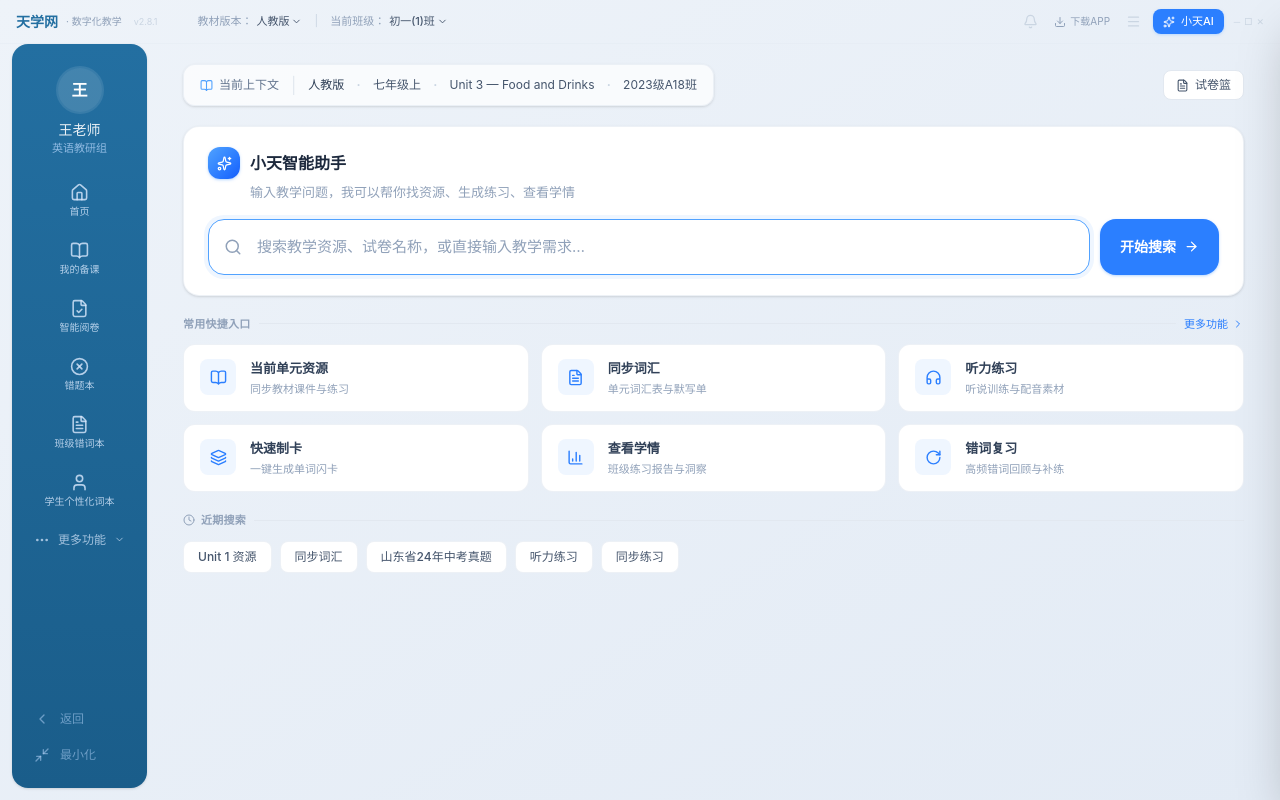
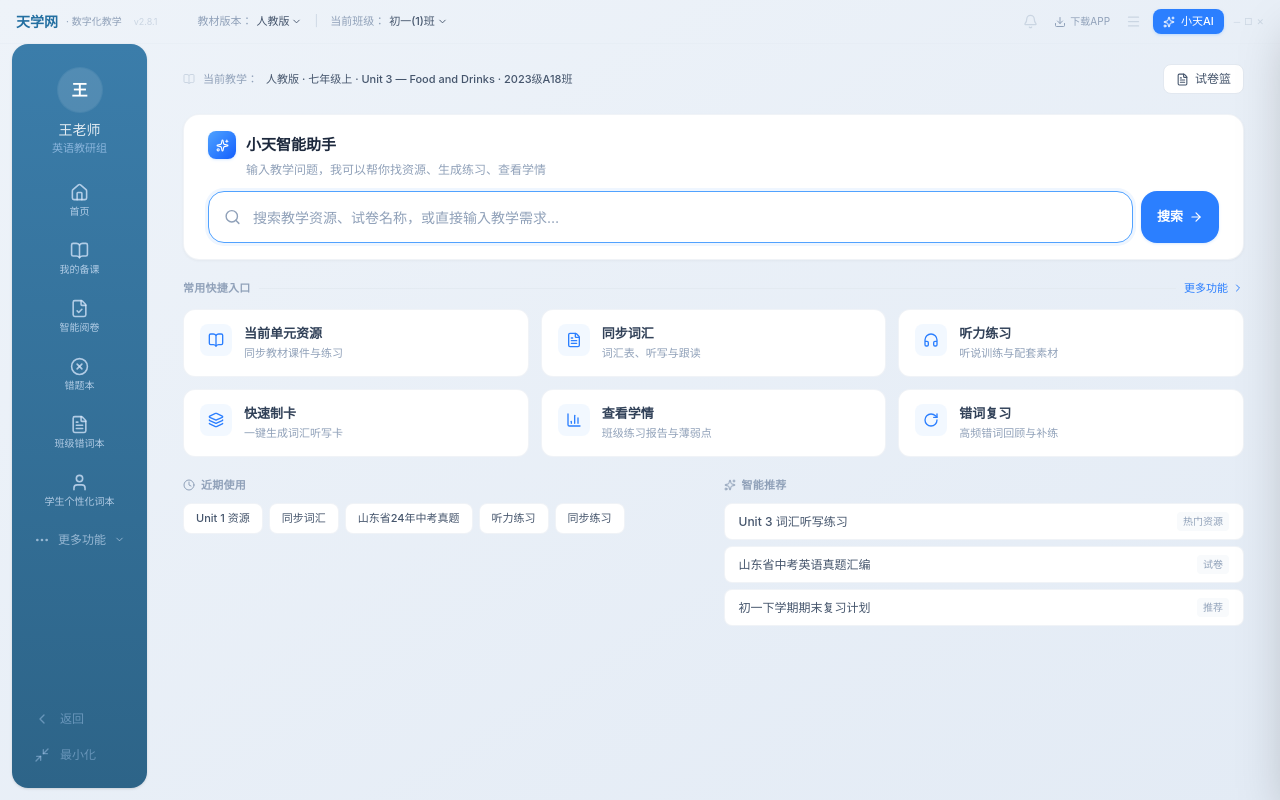
Before and after one commit to 4mjb5zs24c-wq/xiaotian-ai, a React (Vite) app: page /#/search in a window 1280 px wide. Built offline with nearby package versions, Linux system fonts and the light colour scheme.

Commit message:
style: 搜索页视觉微调 — 卡片压缩、上下文精简化、智能推荐、侧边栏降饱和度

```diff
--- a/src/layouts/MainLayout.tsx
+++ b/src/layouts/MainLayout.tsx
@@ -113,17 +113,17 @@ export default function MainLayout() {
         {/* ── Sidebar ── */}
         <aside
           className={clsx(
-            'fixed inset-y-0 left-0 z-50 flex w-[135px] flex-col bg-gradient-to-b from-[#236fa1] to-[#1a5d8a] transition-transform lg:static lg:z-auto lg:rounded-2xl lg:inset-auto overflow-hidden shrink-0 shadow-sm',
+            'fixed inset-y-0 left-0 z-50 flex w-[135px] flex-col bg-gradient-to-b from-[#3b7daa] to-[#2d6488] transition-transform lg:static lg:z-auto lg:rounded-2xl lg:inset-auto overflow-hidden shrink-0 shadow-sm',
             sidebarOpen ? 'translate-x-0' : '-translate-x-full lg:translate-x-0',
           )}
         >
           {/* Teacher avatar */}
           <div className="flex flex-col items-center px-4 pt-6 pb-4">
-            <div className="w-11 h-11 rounded-full bg-white/15 flex items-center justify-center text-white text-base font-bold mb-2 ring-2 ring-white/10">
+            <div className="w-11 h-11 rounded-full bg-white/12 flex items-center justify-center text-white text-base font-bold mb-2 ring-1 ring-white/8">
               王
             </div>
-            <p className="text-white/90 text-sm font-medium">王老师</p>
-            <p className="text-blue-200/70 text-[11px]">英语教研组</p>
+            <p className="text-white/85 text-sm font-medium">王老师</p>
+            <p className="text-blue-200/60 text-[11px]">英语教研组</p>
           </div>
 
           {/* Nav items — icon on top, text below */}
@@ -142,8 +142,8 @@ export default function MainLayout() {
                   return clsx(
                     'flex flex-col items-center gap-0.5 py-2.5 rounded-xl text-[10px] font-medium transition-all duration-200',
                     active
-                      ? 'bg-white/25 text-white shadow-sm'
-                      : 'text-blue-100/80 hover:bg-white/10 hover:text-white',
+                      ? 'bg-white/20 text-white shadow-sm'
+                      : 'text-blue-100/75 hover:bg-white/8 hover:text-white',
                   )
                 }}
               >
@@ -156,14 +156,14 @@ export default function MainLayout() {
             <div className="relative">
               <button
                 onClick={() => setMoreOpen(!moreOpen)}
-                className="flex items-center gap-2 px-3 py-2.5 rounded-md text-[12px] font-medium text-blue-100/70 hover:bg-white/10 hover:text-white w-full transition-colors"
+                className="flex items-center gap-2 px-3 py-2.5 rounded-md text-[12px] font-medium text-blue-100/60 hover:bg-white/8 hover:text-white/90 w-full transition-colors"
               >
                 <MoreHorizontal size={16} />
                 更多功能
                 <ChevronDown size={11} className={clsx('ml-auto transition-transform', moreOpen && 'rotate-180')} />
               </button>
               {moreOpen && (
-                <div className="absolute left-2 right-2 top-full bg-[#1a5680] rounded-lg py-1 shadow-lg z-10 border border-white/5">
+                <div className="absolute left-2 right-2 top-full bg-[#246283] rounded-lg py-1 shadow-lg z-10 border border-white/5">
                   {[
                     { to: '/writing', label: '写作批改' },
                     { to: '/listening', label: '听力/听说' },
@@ -173,7 +173,7 @@ export default function MainLayout() {
                       key={item.to}
                       to={item.to}
                       onClick={() => { setSidebarOpen(false); setMoreOpen(false) }}
-                      className="block px-4 py-2 text-[12px] text-blue-100/80 hover:bg-white/10 hover:text-white transition-colors"
+                      className="block px-4 py-2 text-[12px] text-blue-100/75 hover:bg-white/8 hover:text-white transition-colors"
                     >
                       {item.label}
                     </NavLink>
@@ -183,14 +183,14 @@ export default function MainLayout() {
             </div>
           </nav>
 
-          {/* Bottom controls — dimmed, secondary */}
+          {/* Bottom controls — strongly dimmed */}
           {location.pathname !== '/' && (
             <div className="px-2.5 pb-4 space-y-0.5 mt-auto">
-              <button className="flex items-center gap-2.5 px-3 py-2 rounded-md text-[12px] text-blue-200/50 hover:text-blue-100/70 hover:bg-white/5 w-full transition-colors">
+              <button className="flex items-center gap-2.5 px-3 py-2 rounded-md text-[12px] text-blue-200/40 hover:text-blue-100/60 hover:bg-white/5 w-full transition-colors">
                 <ChevronLeft size={16} />
                 返回
               </button>
-              <button className="flex items-center gap-2.5 px-3 py-2 rounded-md text-[12px] text-blue-200/50 hover:text-blue-100/70 hover:bg-white/5 w-full transition-colors">
+              <button className="flex items-center gap-2.5 px-3 py-2 rounded-md text-[12px] text-blue-200/40 hover:text-blue-100/60 hover:bg-white/5 w-full transition-colors">
                 <Minimize2 size={16} />
                 最小化
               </button>
--- a/src/pages/SearchPage.tsx
+++ b/src/pages/SearchPage.tsx
@@ -22,12 +22,20 @@ import type {
 const recentSearches = ['Unit 1 资源', '同步词汇', '山东省24年中考真题', '听力练习', '同步练习']
 
 const QUICK_ENTRIES: { key: string; icon: React.ElementType; label: string; desc: string; query: string }[] = [
-  { key: 'unit-resources', icon: BookOpen,     label: '当前单元资源', desc: '同步教材课件与练习', query: '当前单元资源' },
-  { key: 'sync-vocab',    icon: FileText,      label: '同步词汇',     desc: '单元词汇表与默写单', query: '同步词汇' },
-  { key: 'listening',     icon: Headphones,    label: '听力练习',     desc: '听说训练与配音素材', query: '听力练习' },
-  { key: 'flash-card',    icon: Layers,        label: '快速制卡',     desc: '一键生成单词闪卡',   query: '快速制卡' },
-  { key: 'insight',       icon: BarChart3,     label: '查看学情',     desc: '班级练习报告与洞察', query: '练习报告' },
-  { key: 'wrong-review',  icon: RotateCw,      label: '错词复习',     desc: '高频错词回顾与补练', query: '错词复习' },
+  { key: 'unit-resources', icon: BookOpen,     label: '当前单元资源', desc: '同步教材课件与练习',     query: '当前单元资源' },
+  { key: 'sync-vocab',    icon: FileText,      label: '同步词汇',     desc: '词汇表、听写与跟读',     query: '同步词汇' },
+  { key: 'listening',     icon: Headphones,    label: '听力练习',     desc: '听说训练与配套素材',     query: '听力练习' },
+  { key: 'flash-card',    icon: Layers,        label: '快速制卡',     desc: '一键生成词汇听写卡',     query: '快速制卡' },
+  { key: 'insight',       icon: BarChart3,     label: '查看学情',     desc: '班级练习报告与薄弱点',   query: '练习报告' },
+  { key: 'wrong-review',  icon: RotateCw,      label: '错词复习',     desc: '高频错词回顾与补练',     query: '错词复习' },
+]
+
+// ── Smart recommendations (lightweight) ──
+
+const SMART_RECS = [
+  { id: 'r1', label: 'Unit 3 词汇听写练习',        tag: '热门资源' },
+  { id: 'r2', label: '山东省中考英语真题汇编',      tag: '试卷' },
+  { id: 'r3', label: '初一下学期期末复习计划',      tag: '推荐' },
 ]
 
 export default function SearchPage() {
@@ -163,19 +171,12 @@ export default function SearchPage() {
             ── 1. Current Teaching Context bar ──
             ═══════════════════════════════════════════════════════════ */}
         <div className="flex items-center justify-between">
-          <div className="flex items-center gap-3 px-4 py-2 bg-white/70 rounded-xl border border-slate-200/60 shadow-sm">
-            <div className="flex items-center gap-1.5">
-              <BookOpen size={13} className="text-blue-400" />
-              <span className="text-xs text-slate-500">当前上下文</span>
-            </div>
-            <span className="text-slate-200">|</span>
-            <span className="text-xs font-medium text-slate-700">{teacherContext.textbook}</span>
-            <span className="text-slate-300">·</span>
-            <span className="text-xs text-slate-600">{teacherContext.grade}</span>
-            <span className="text-slate-300">·</span>
-            <span className="text-xs text-slate-600">{teacherContext.unit}</span>
-            <span className="text-slate-300">·</span>
-            <span className="text-xs text-slate-600">{teacherContext.className}</span>
+          <div className="flex items-center gap-2 px-0">
+            <BookOpen size={12} className="text-slate-300" />
+            <span className="text-[11px] text-slate-400">当前教学：</span>
+            <span className="text-[11px] font-medium text-slate-600">
+              {teacherContext.textbook} · {teacherContext.grade} · {teacherContext.unit} · {teacherContext.className}
+            </span>
           </div>
           <PaperBasketBadge
             count={paperBasket.length}
@@ -186,34 +187,34 @@ export default function SearchPage() {
         {/* ═══════════════════════════════════════════════════════════
             ── 2. AI Search Master Card ──
             ═══════════════════════════════════════════════════════════ */}
-        <div className="bg-white rounded-2xl border border-slate-200/60 shadow-sm overflow-hidden">
-          {/* Card header */}
-          <div className="px-6 pt-5 pb-4">
-            <div className="flex items-center gap-2.5 mb-1">
-              <div className="w-8 h-8 rounded-xl bg-gradient-to-br from-blue-400 to-blue-600 flex items-center justify-center shadow-sm shadow-blue-200">
-                <Sparkles size={15} className="text-white" />
+        <div className="bg-white rounded-2xl border border-slate-200/50 shadow-[0_1px_3px_rgba(0,0,0,0.04)] overflow-hidden">
+          {/* Card header — compact */}
+          <div className="px-6 pt-4 pb-3">
+            <div className="flex items-center gap-2.5">
+              <div className="w-7 h-7 rounded-lg bg-gradient-to-br from-blue-400 to-blue-600 flex items-center justify-center shadow-sm shadow-blue-200/50">
+                <Sparkles size={13} className="text-white" />
               </div>
-              <h2 className="text-base font-bold text-slate-800">小天智能助手</h2>
+              <h2 className="text-[15px] font-bold text-slate-800">小天智能助手</h2>
             </div>
-            <p className="text-[13px] text-slate-400 ml-[42px]">
+            <p className="text-[12px] text-slate-400 mt-0.5 ml-[38px]">
               输入教学问题，我可以帮你找资源、生成练习、查看学情
             </p>
           </div>
 
-          {/* Search input */}
-          <div className="px-6 pb-5">
-            <div className="flex items-center gap-2.5">
+          {/* Search input — tighter */}
+          <div className="px-6 pb-4">
+            <div className="flex items-center gap-2">
               <div className="relative flex-1">
-                <Search size={18} className="absolute left-4 top-1/2 -translate-y-1/2 text-slate-400" />
+                <Search size={17} className="absolute left-4 top-1/2 -translate-y-1/2 text-slate-400" />
                 <input
                   type="text"
                   value={query}
                   onChange={(e) => setQuery(e.target.value)}
                   onKeyDown={handleKeyDown}
                   placeholder="搜索教学资源、试卷名称，或直接输入教学需求…"
-                  className="w-full h-[56px] pl-12 pr-10 text-[15px] text-slate-800 placeholder-slate-400
+                  className="w-full h-[52px] pl-11 pr-10 text-[14px] text-slate-800 placeholder-slate-400
                     bg-slate-50 border border-slate-200 rounded-2xl
-                    outline-none focus:border-blue-400 focus:ring-4 focus:ring-blue-50 focus:bg-white
+                    outline-none focus:border-blue-400 focus:ring-3 focus:ring-blue-50 focus:bg-white
                     transition-all duration-200"
                   autoFocus
                 />
@@ -222,18 +223,18 @@ export default function SearchPage() {
                     onClick={() => { setQuery(''); setResult(null) }}
                     className="absolute right-3 top-1/2 -translate-y-1/2 p-1.5 text-slate-400 hover:text-slate-600 rounded-lg hover:bg-slate-100 transition-colors"
                   >
-                    <X size={15} />
+                    <X size={14} />
                   </button>
                 )}
               </div>
               <button
                 onClick={() => doSearch(query)}
-                className="flex items-center gap-2 h-[56px] px-5 rounded-2xl text-sm font-semibold
-                  bg-blue-500 text-white hover:bg-blue-600 shadow-sm shadow-blue-200
-                  transition-all duration-200 active:scale-[0.98]"
+                className="flex items-center gap-1.5 h-[52px] px-4 rounded-2xl text-[13px] font-semibold
+                  bg-blue-500 text-white hover:bg-blue-600 shadow-sm shadow-blue-200/50
+                  transition-all duration-200 active:scale-[0.98] shrink-0"
               >
-                开始搜索
-                <ArrowRight size={15} />
+                搜索
+                <ArrowRight size={14} />
               </button>
             </div>
           </div>
@@ -245,7 +246,7 @@ export default function SearchPage() {
         <div>
           <div className="flex items-center gap-2 mb-3">
             <span className="text-[11px] font-semibold text-slate-400 uppercase tracking-wide">常用快捷入口</span>
-            <span className="flex-1 h-px bg-slate-200" />
+            <span className="flex-1 h-px bg-slate-200/70" />
             <button
               onClick={() => {
                 setAIDrawerPanel('aiAssistant')
@@ -263,13 +264,13 @@ export default function SearchPage() {
                 <button
                   key={entry.key}
                   onClick={() => handleTagClick(entry.query)}
-                  className="flex items-start gap-3.5 px-4 py-3.5 bg-white rounded-xl border border-slate-200/60
-                    hover:border-blue-300 hover:shadow-sm hover:-translate-y-0.5
+                  className="flex items-start gap-3 px-4 py-3.5 bg-white rounded-xl border border-slate-200/50
+                    hover:border-blue-200 hover:shadow-[0_2px_8px_rgba(0,0,0,0.04)] hover:-translate-y-0.5
                     transition-all duration-200 text-left group"
                 >
-                  <div className="w-9 h-9 rounded-lg bg-blue-50 flex items-center justify-center shrink-0
-                    group-hover:bg-blue-100 transition-colors">
-                    <Icon size={17} className="text-blue-500" />
+                  <div className="w-8 h-8 rounded-lg bg-blue-50/80 flex items-center justify-center shrink-0
+                    group-hover:bg-blue-50 transition-colors">
+                    <Icon size={16} className="text-blue-500" />
                   </div>
                   <div className="min-w-0">
                     <p className="text-[13px] font-semibold text-slate-700 group-hover:text-blue-600 transition-colors">
@@ -284,28 +285,57 @@ export default function SearchPage() {
         </div>
 
         {/* ═══════════════════════════════════════════════════════════
-            ── 4. Recent Searches ──
+            ── 4. Recent + Smart Recommendations ──
             ═══════════════════════════════════════════════════════════ */}
+        <div className="grid grid-cols-2 gap-5">
+          {/* Recent */}
           <div>
-          <div className="flex items-center gap-2 mb-3">
+            <div className="flex items-center gap-2 mb-2.5">
               <span className="flex items-center gap-1.5 text-[11px] font-semibold text-slate-400 uppercase tracking-wide">
                 <Clock size={12} />
-              近期搜索
+                近期使用
               </span>
-            <span className="flex-1 h-px bg-slate-200" />
             </div>
-          <div className="flex items-center gap-2 flex-wrap">
+            <div className="flex items-center gap-1.5 flex-wrap">
               {recentSearches.map((s) => (
                 <button
                   key={s}
                   onClick={() => handleTagClick(s)}
-                className="text-[12px] text-slate-600 bg-white border border-slate-200/60
-                  px-3.5 py-1.5 rounded-lg hover:text-blue-600 hover:border-blue-300 hover:bg-blue-50/50
+                  className="text-[11px] text-slate-600 bg-white border border-slate-200/50
+                    px-3 py-1.5 rounded-lg hover:text-blue-600 hover:border-blue-200 hover:bg-blue-50/50
                     transition-all duration-150 font-medium"
                 >
                   {s}
                 </button>
               ))}
+            </div>
+          </div>
+
+          {/* Smart Recommendations */}
+          <div>
+            <div className="flex items-center gap-2 mb-2.5">
+              <span className="flex items-center gap-1.5 text-[11px] font-semibold text-slate-400 uppercase tracking-wide">
+                <Sparkles size={12} />
+                智能推荐
+              </span>
+            </div>
+            <div className="space-y-1.5">
+              {SMART_RECS.map((rec) => (
+                <button
+                  key={rec.id}
+                  onClick={() => handleTagClick(rec.label)}
+                  className="w-full flex items-center justify-between px-3.5 py-2 bg-white rounded-lg border border-slate-200/50
+                    hover:border-slate-300 hover:shadow-sm transition-all duration-150 text-left group"
+                >
+                  <span className="text-[12px] text-slate-600 group-hover:text-blue-600 font-medium transition-colors">
+                    {rec.label}
+                  </span>
+                  <span className="text-[10px] text-slate-400 bg-slate-50 px-1.5 py-0.5 rounded font-medium">
+                    {rec.tag}
+                  </span>
+                </button>
+              ))}
+            </div>
           </div>
         </div>
 
```
Lines whose indentation alone changed are shown as unchanged.
